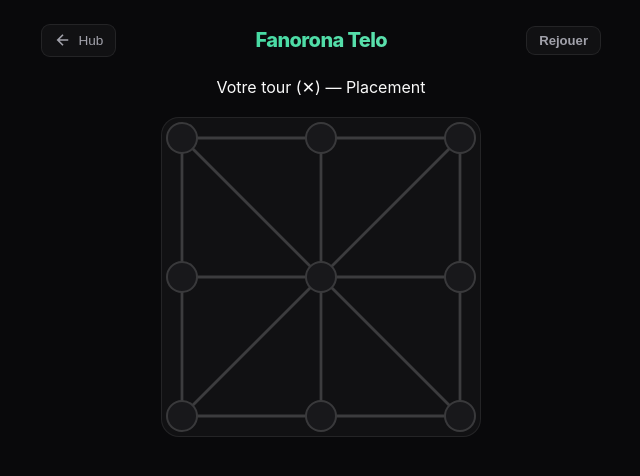
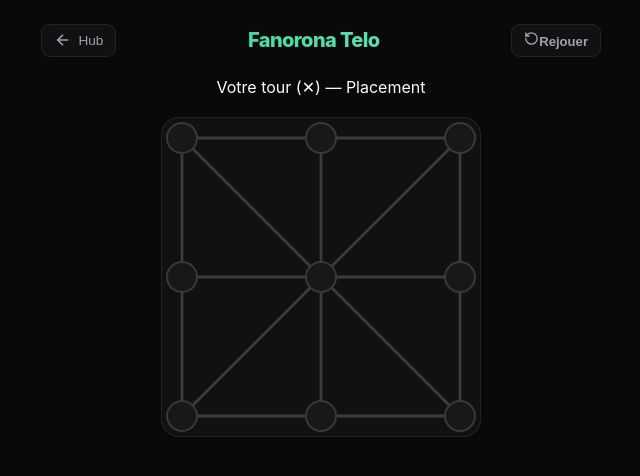
Before and after one commit to lubain/fanorona-telo, a React (Vite) app in the folder frontend/: page / in a window 1280 px wide. Shown: the top 476 px of the page, without its empty margins (319-959 px from the left). Built offline with nearby package versions, Linux system fonts and the light colour scheme; no server answers.

Commit message:
Refactor: enhance ResetBtn component with improved accessibility attributes

```diff
--- a/frontend/src/presentation/components/ui/ResetBtn.tsx
+++ b/frontend/src/presentation/components/ui/ResetBtn.tsx
@@ -6,7 +6,26 @@ export default function ResetBtn({
   label?: string;
 }) {
   return (
-    <button className="hub-reset-btn" onClick={onClick}>
+    <button
+      className="hub-reset-btn"
+      onClick={onClick}
+      aria-label={label}
+      title={label}
+    >
+      <svg
+        width="15"
+        height="15"
+        viewBox="0 0 24 24"
+        fill="none"
+        stroke="currentColor"
+        strokeWidth="2.2"
+        strokeLinecap="round"
+        strokeLinejoin="round"
+        className="hub-reset-icon"
+      >
+        <path d="M3 12a9 9 0 1 0 9-9 9.75 9.75 0 0 0-6.74 2.74L3 8" />
+        <path d="M3 3v5h5" />
+      </svg>
       {label}
     </button>
   );
```
